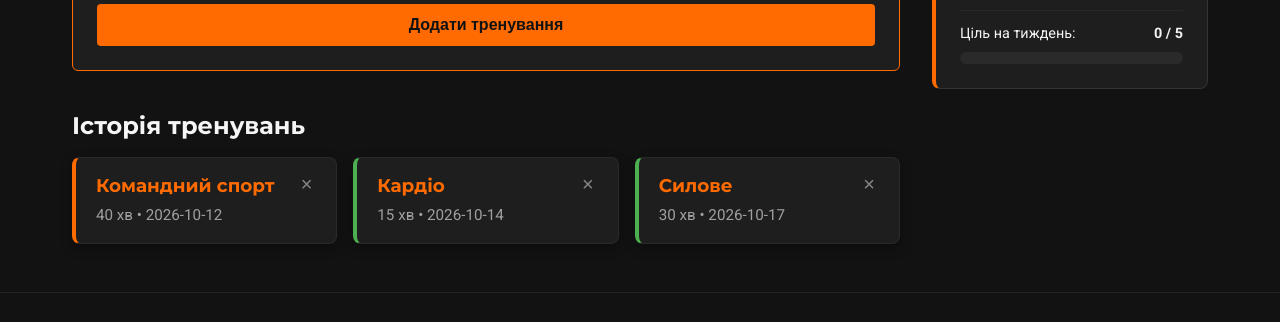
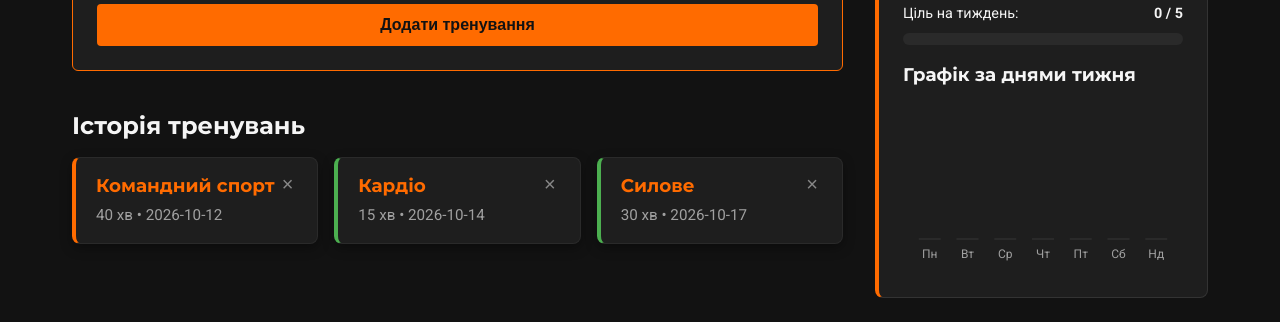
Before and after one commit to Megastar29/Workout-tracker, a plain HTML site: page index.html in a window 1280 px wide. Both pictures are taken after typing "5", "2020-01-15" into the empty fields and a click on the button "Додати тренування". Shown: the part 462-784 px from the top of the page. Drawn offline with Linux system fonts and the light colour scheme.

Commit message:
Canvas for graph added in statistics, animated painting of graph added, canceling animation when graph is in blind zone added. Graph describes total amount of time training in week per day

```diff
--- a/index.html
+++ b/index.html
@@ -206,6 +206,11 @@
             <div class="progress-fill" id="progress-bar-fill"></div>
           </div>
         </div>
+
+        <div class="chart-section">
+          <h3>Графік за днями тижня</h3>
+          <canvas id="weekly-chart" width="280" height="160"></canvas>
+        </div>
       </aside>
     </div>
 
--- a/js/script.js
+++ b/js/script.js
@@ -312,6 +312,7 @@
   workouts = await getAllItems();
   renderCards(workouts);
   updateStatistics(workouts);
+  animateWeeklyChart(workouts);
 }
 
 // Функція початкової ініціалізації сайту
@@ -321,7 +322,7 @@
   } catch (error) {
     console.error("Помилка відкриття IndexedDB:", error);
     showDatabaseError(
-      "Сховище IndexedDB недоступне. Тренування не можуть бути завантажені."
+      "Сховище IndexedDB недоступне. Тренування не можуть бути завантажені.",
     );
     return;
   }
@@ -338,4 +339,107 @@
   await refreshUI();
 }
 
+let chartAnimationId = null;
+
+// Функція для анімованого зображення графіка
+function animateWeeklyChart(workouts) {
+  const chartCanvas = document.querySelector("#weekly-chart");
+  if (!chartCanvas) return;
+  const chartCtx = chartCanvas.getContext("2d");
+
+  if (chartAnimationId) {
+    cancelAnimationFrame(chartAnimationId);
+  }
+
+  const dayLabels = ["Пн", "Вт", "Ср", "Чт", "Пт", "Сб", "Нд"];
+  const dailyDurations = [0, 0, 0, 0, 0, 0, 0];
+
+  const currentWeekWorkouts = workouts.filter((item) =>
+    isWithinCurrentWeek(item.date),
+  );
+
+  for (const item of currentWeekWorkouts) {
+    const workoutDate = new Date(item.date);
+    const dayIndex = (workoutDate.getDay() + 6) % 7;
+    dailyDurations[dayIndex] += Number(item.duration) || 0;
+  }
+
+  const maxVal = Math.max(...dailyDurations, 60);
+  const paddingBottom = 26;
+  const paddingTop = 22;
+  const chartHeight = chartCanvas.height - paddingBottom - paddingTop;
+  const barCount = dailyDurations.length;
+  const barWidth = 22;
+  const gap = (chartCanvas.width - barWidth * barCount) / (barCount + 1);
+
+  let progress = 0;
+
+  function renderFrame() {
+    progress += 0.05;
+    if (progress > 1) {
+      progress = 1;
+    }
+
+    chartCtx.clearRect(0, 0, chartCanvas.width, chartCanvas.height);
+
+    dailyDurations.forEach((duration, i) => {
+      const x = gap + i * (barWidth + gap);
+
+      const targetHeight = duration > 0 ? (duration / maxVal) * chartHeight : 2;
+      const currentHeight = targetHeight * progress;
+      const y = chartCanvas.height - paddingBottom - currentHeight;
+
+      chartCtx.fillStyle = duration > 0 ? "#ff6b00" : "#2a2a2a";
+      chartCtx.fillRect(x, y, barWidth, currentHeight);
+
+      chartCtx.fillStyle = "#a0a0a0";
+      chartCtx.font = "12px Roboto, sans-serif";
+      chartCtx.textAlign = "center";
+      chartCtx.fillText(dayLabels[i], x + barWidth / 2, chartCanvas.height - 8);
+
+      if (duration > 0 && progress >= 0.8) {
+        chartCtx.fillStyle = "#ffffff";
+        chartCtx.font = "10px Roboto, sans-serif";
+        chartCtx.fillText(`${duration}`, x + barWidth / 2, y - 6);
+      }
+    });
+
+    if (progress < 1) {
+      chartAnimationId = requestAnimationFrame(renderFrame);
+    } else {
+      chartAnimationId = null;
+    }
+  }
+
+  chartAnimationId = requestAnimationFrame(renderFrame);
+}
+
+// Обробник події для зупинки анімації при перемиканні вкладок браузера
+document.addEventListener("visibilitychange", () => {
+  if (document.hidden && chartAnimationId) {
+    cancelAnimationFrame(chartAnimationId);
+    chartAnimationId = null;
+  }
+});
+
+const weeklyCanvas = document.querySelector("#weekly-chart");
+
+// Зупинка анімації, якщо canvas не в зоні видимості
+if (weeklyCanvas && "IntersectionObserver" in window) {
+  const chartObserver = new IntersectionObserver(
+    (entries) => {
+      entries.forEach((entry) => {
+        // Якщо полотно вийшло за межі viewport під час активного циклу — скасовуємо кадри
+        if (!entry.isIntersecting && chartAnimationId) {
+          cancelAnimationFrame(chartAnimationId);
+          chartAnimationId = null;
+        }
+      });
+    },
+    { threshold: 0.1 },
+  );
+
+  chartObserver.observe(weeklyCanvas);
+}
+
 init();
```
